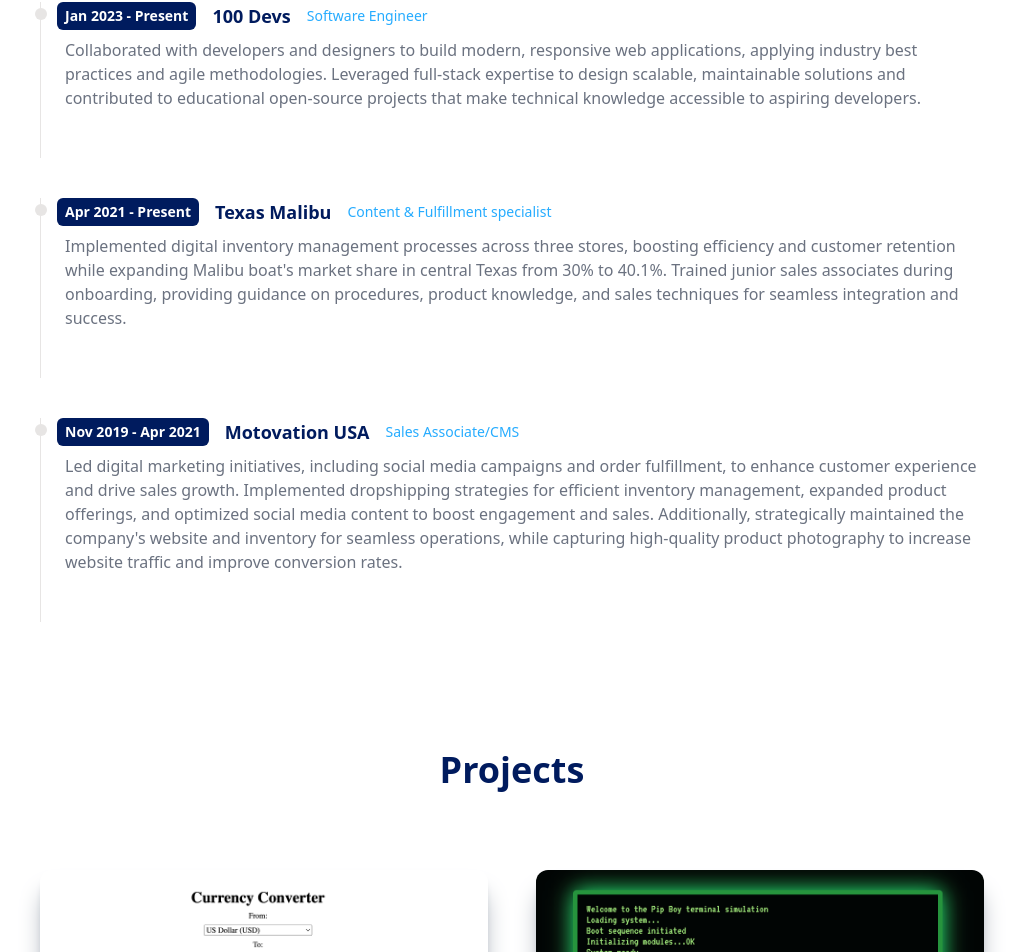
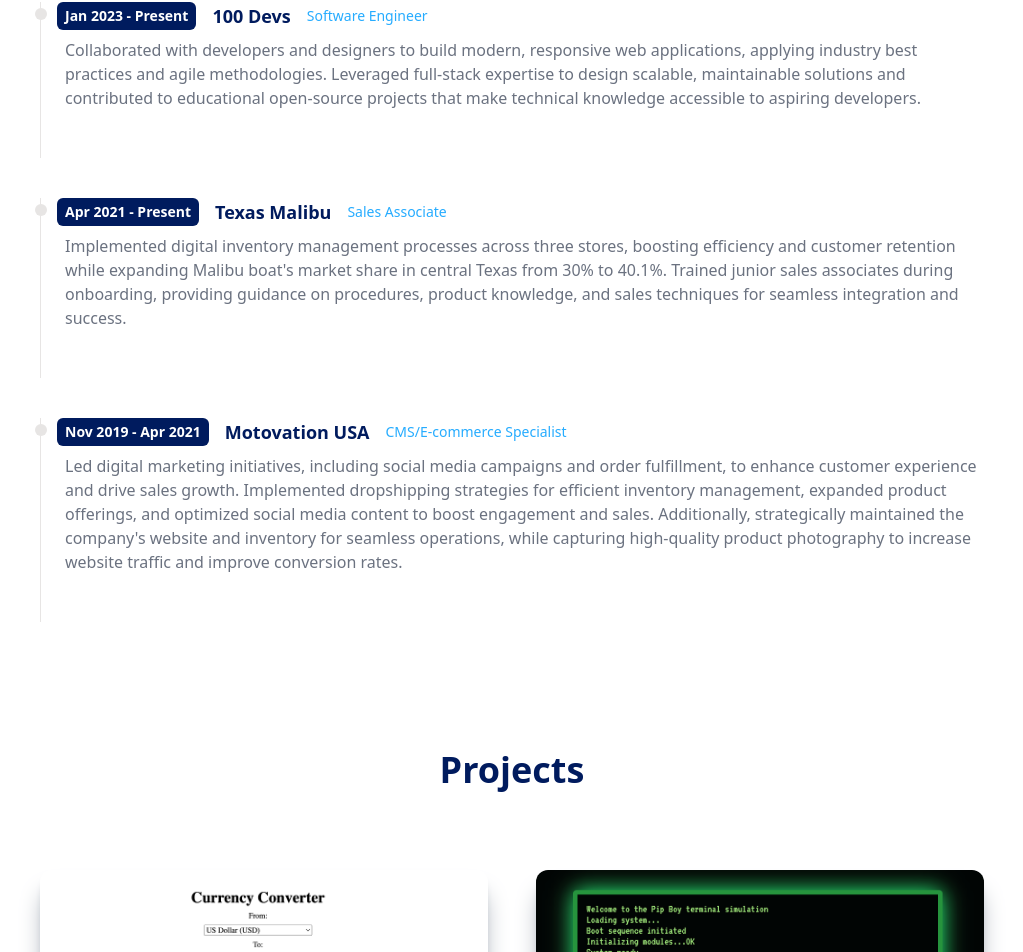
Before and after one commit to codyjohnsontx/vite_portfolio, a React (Vite) app: page / in a window 1280 px wide. Shown: the part 1334-2286 px from the top of the page, without its empty margins (160-1183 px from the left). Built offline with nearby package versions, Linux system fonts and the light colour scheme.

Commit message:
update work.jsx descriptions, spell and grammar check

```diff
--- a/src/components/Work.jsx
+++ b/src/components/Work.jsx
@@ -23,14 +23,14 @@
     {
         year: "Apr 2021 - Present",
         company: "Texas Malibu",
-        title: 'Content & Fulfillment specialist',
+        title: 'Sales Associate',
         details: "Implemented digital inventory management processes across three stores, boosting efficiency and customer retention while expanding Malibu boat's market share in central Texas from 30% to 40.1%. Trained junior sales associates during onboarding, providing guidance on procedures, product knowledge, and sales techniques for seamless integration and success.",
     },
 
     {
         year: "Nov 2019 - Apr 2021",
         company: "Motovation USA",
-        title: 'Sales Associate/CMS',
+        title: 'CMS/E-commerce Specialist',
         details: "Led digital marketing initiatives, including social media campaigns and order fulfillment, to enhance customer experience and drive sales growth. Implemented dropshipping strategies for efficient inventory management, expanded product offerings, and optimized social media content to boost engagement and sales. Additionally, strategically maintained the company's website and inventory for seamless operations, while capturing high-quality product photography to increase website traffic and improve conversion rates.",
     },
 ]
```
